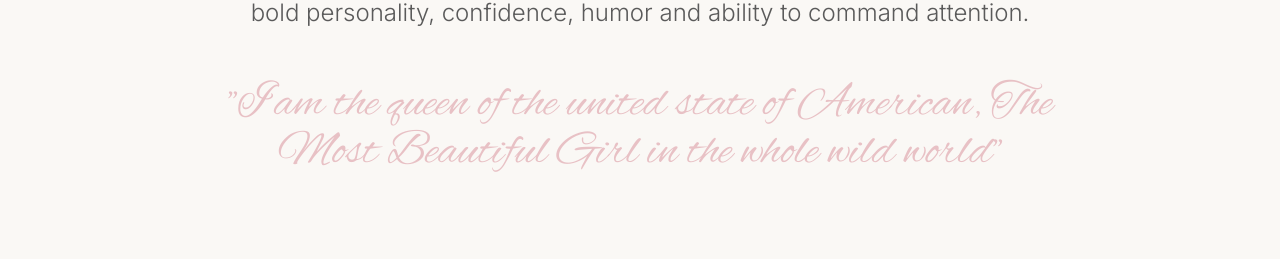
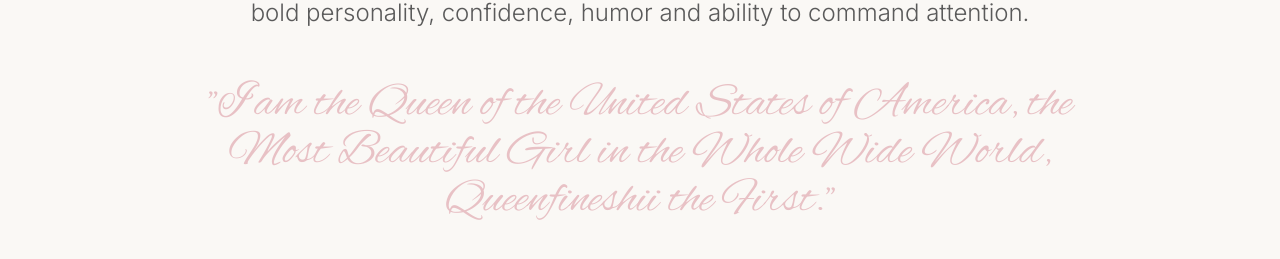
Before and after one commit to raymondakhamiojie-234/content_port, a Next.js app: page / in a window 1280 px wide. Shown: the part 1105-1364 px from the top of the page. Built offline with nearby package versions, Linux system fonts and the light colour scheme; no server answers; the database is empty; a web font is replaced by a local one.

Commit message:
Update quote text in about section

```diff
--- a/src/app/(public)/page.tsx
+++ b/src/app/(public)/page.tsx
@@ -41,7 +41,7 @@ export default async function Home() {
             Ginika Millicent Nwanya, popularly known as Ginika Godwin or Queenfineshii, is a Nigerian-born content creator, musical artist and entertainer known for her bold personality, confidence, humor and ability to command attention.
           </p>
           <div className="text-2xl md:text-5xl font-script text-accent-pink">
-            "I am the queen of the united state of American, The Most Beautiful Girl in the whole wild world"
+            "I am the Queen of the United States of America, the Most Beautiful Girl in the Whole Wide World, Queenfineshii the First."
           </div>
         </div>
       </section>
```
